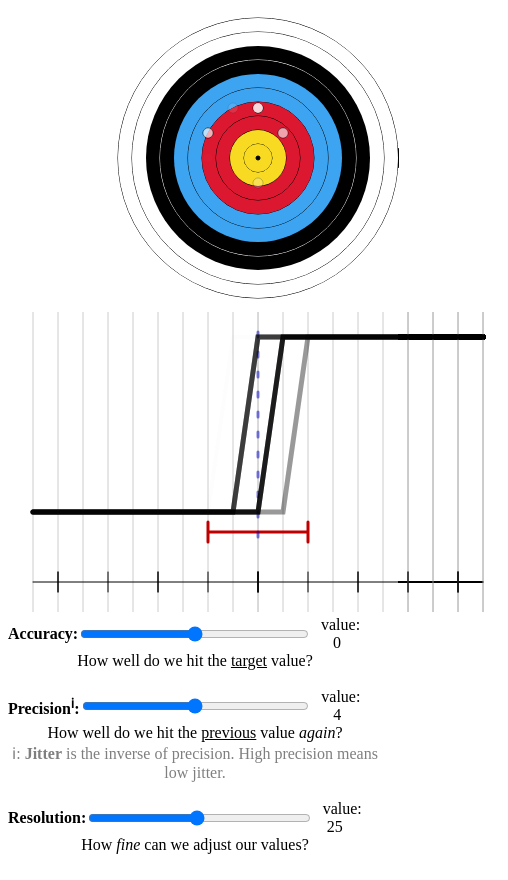
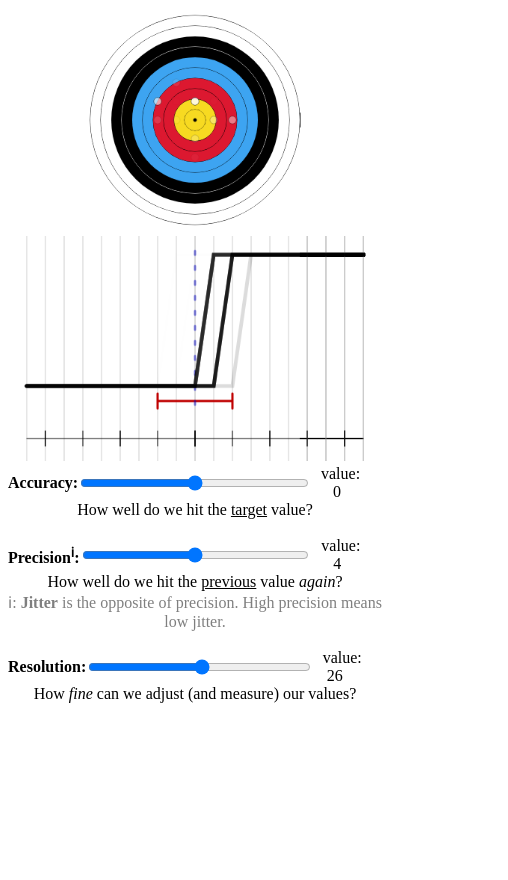
Before and after one commit to RERossel/JavaScript-Jitter, a plain HTML site: page index.html in a window 390 px wide. Shown: the whole page, 508 px wide, since content can reach past the window. After the commit the page ends 844 px from the top, so only its background shows below. Drawn offline with Linux system fonts and the light colour scheme.

Commit message:
Inverted resolution slider and tried to make canvas responsive for scaling.

```diff
--- a/index.html
+++ b/index.html
@@ -36,11 +36,11 @@
 <body>
 
     <div>
-        <canvas id="canvas_bullseye" width="500" height="300"></canvas>
+        <canvas id="canvas_bullseye" width="500" height="300" style="max-width: 100%; height: auto;"></canvas>
     </div>
 
     <div>
-        <canvas id="canvas_wavefrom" width="500" height="300"></canvas>
+        <canvas id="canvas_wavefrom" width="500" height="300" style="max-width:100%;height:auto;"></canvas>
     </div>
 
     <div class="slider_container">
@@ -68,7 +68,7 @@
     </div>
     <div>
         How well do we hit the <u>previous</u> value <i>again</i>? </br>
-        <div style="color: rgb(127, 127, 127);">&#x2139;: <b>Jitter</b> is the inverse of precision. High precision means low jitter.</div>
+        <div style="color: rgb(127, 127, 127);">&#x2139;: <b>Jitter</b> is the opposite of precision. High precision means low jitter.</div>
     </div>
     </br>
 
@@ -76,14 +76,14 @@
         <span class="slider_label">
             <b>Resolution: </b>
         </span>
-        <input id="slider_resolution" type="range" min="1" max="50" value="25" class="slider" style="width:300px; /*direction: rtl;*/">
+        <input id="slider_resolution" type="range" min="1" max="50" value="26" class="slider" style="width:300px; /*direction: rtl;*/">
 
         <span class="slider_output">
             value: <span id="slider_resolution_output" class="slider_value">1</span>
         </span>
     </div>
     <div class="slider_description">
-        How <i>fine</i> can we adjust our values?
+        How <i>fine</i> can we adjust (and measure) our values?
     </div>
     </br>
 
--- a/script.js
+++ b/script.js
@@ -22,7 +22,7 @@ var context_waveform = canvas_waveform.getContext('2d');
 function DrawRisingEdge(startXValue) {
 
   let randomJitter = (Math.random() - 0.5);
-  let scaledJitter = Math.floor(randomJitter * jitter);
+  let scaledJitter = Math.round(randomJitter * jitter);
   let pixelJitter  = scaledJitter * resolution;
   //console.log("RandomJitter: " + randomJitter + " " + "ScaledJitter: " + scaledJitter + " " + "PixelJitter: " + pixelJitter);
 
@@ -75,10 +75,10 @@ function DrawBullseyeHit(x, y) {
   this.endAngle = 2 * Math.PI;
   this.alphaOpacity = 1.0;
   let randomJitterX = (Math.random() - 0.5);
-  let scaledJitterX = Math.floor(randomJitterX * jitter);
+  let scaledJitterX = Math.round(randomJitterX * jitter);
   let pixelJitterX  = scaledJitterX * resolution;
   let randomJitterY = (Math.random() - 0.5);
-  let scaledJitterY = Math.floor(randomJitterY * jitter);
+  let scaledJitterY = Math.round(randomJitterY * jitter);
   let pixelJitterY  = scaledJitterY * resolution;
 
   //this.jitterX = (Math.random() - 0.5) * jitter * resolution;
@@ -409,7 +409,7 @@ read_precision_slider();
 // Function to perform when slider is moved
 function read_resolution_slider() {
   console.log("-----------------------");
-  resolution = Number(slider_resolution.value);
+  resolution = Number(slider_resolution.max)-Number(slider_resolution.value)+1;
   console.log("resolution: " + resolution);
   // Display the current slider values in the corresponding HTML elements.
   slider_resolution_output.textContent = slider_resolution.value;
```
